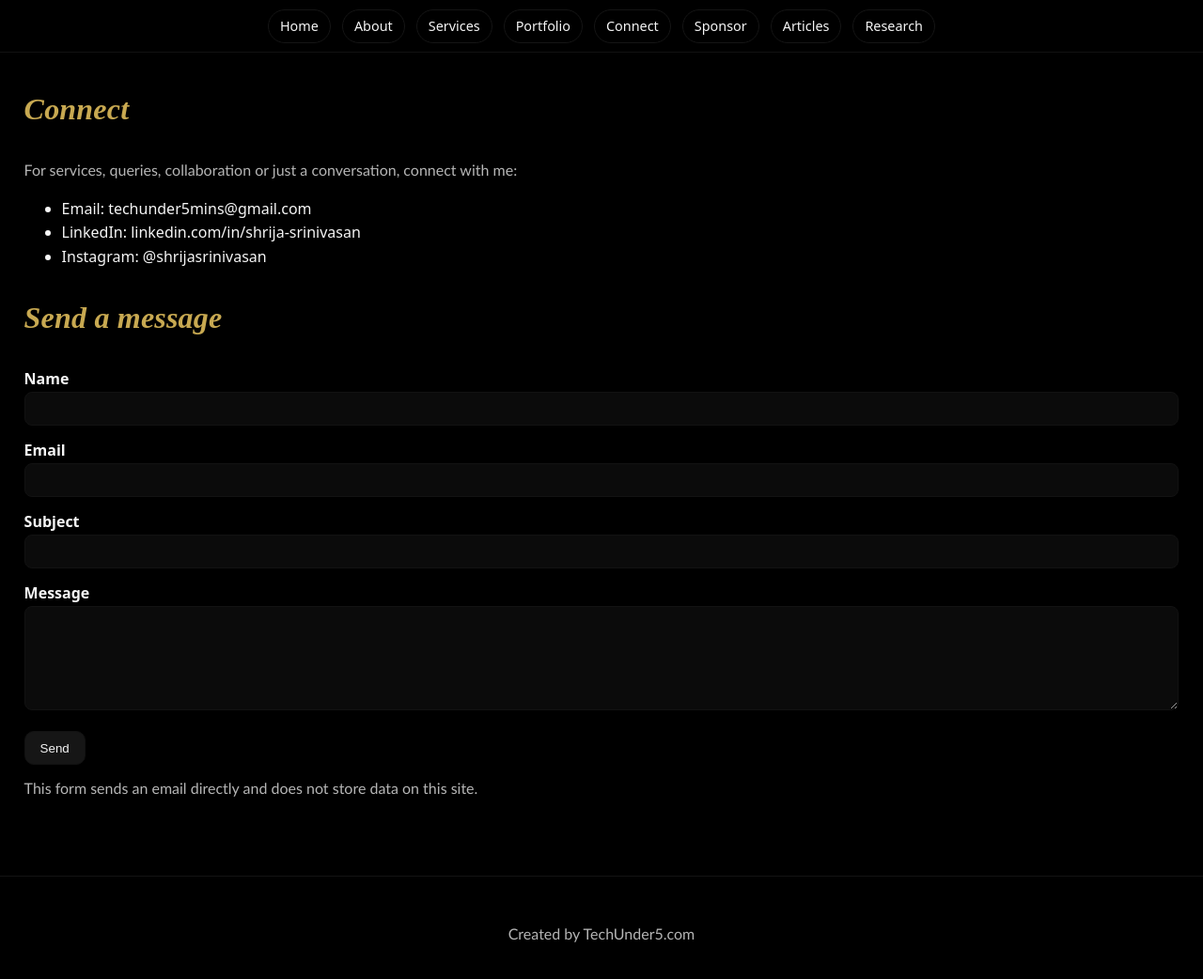
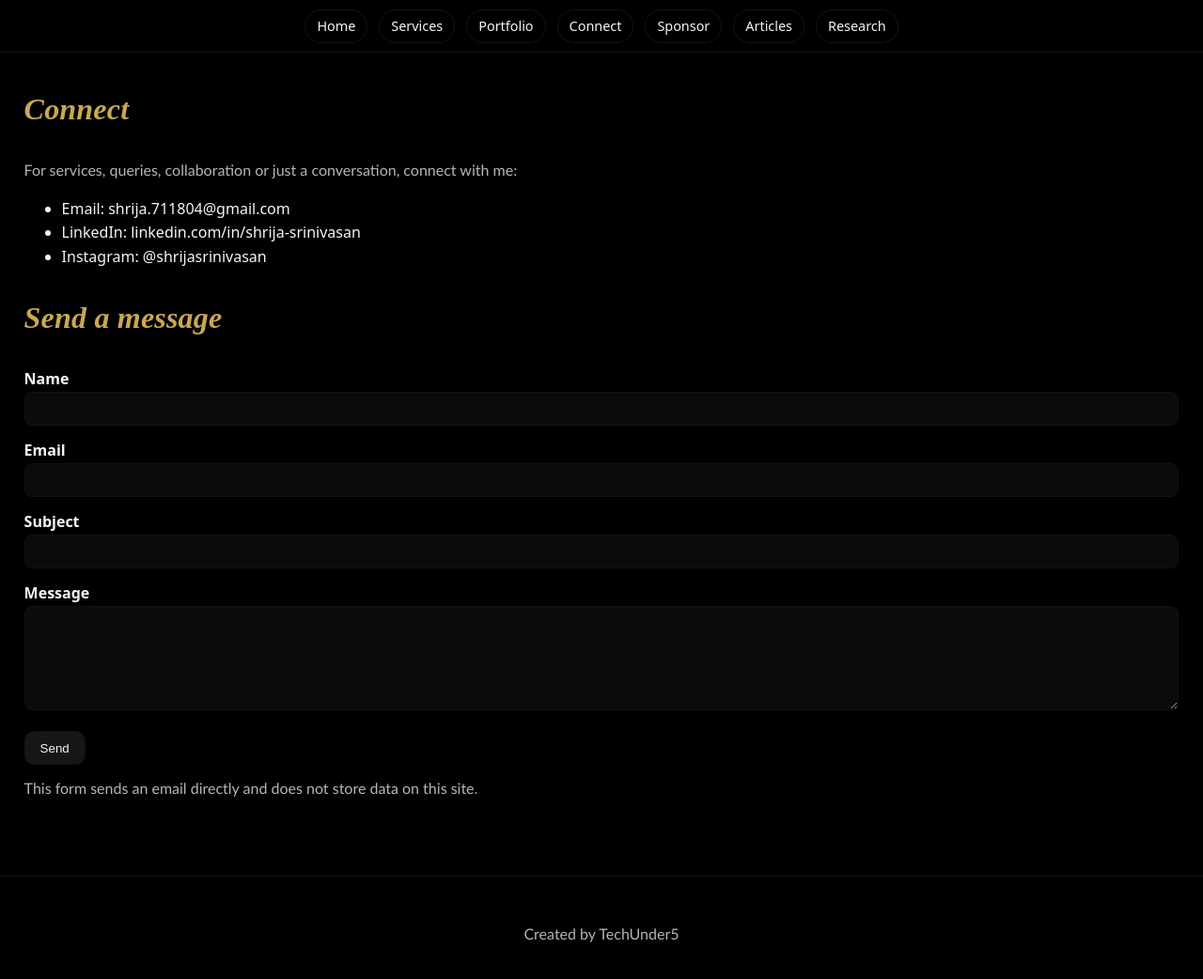
Before and after one commit to techunderfive/Bharatnatyam-Srs, a Jekyll site: the page built from connect/index.html, in a window 1280 px wide and 1055 px high. Shown: the top 1042 px of the window at 94% size. Built offline with Jekyll 4.4.1, drawn with Linux system fonts in a browser that asks for light colours; some web fonts are replaced.

Commit message:
Changes to the Email and About Section

```diff
--- a/_layouts/default.html
+++ b/_layouts/default.html
@@ -15,7 +15,6 @@
     <nav class="scroll-nav" aria-label="Site">
       <div class="container">
         <a href="{{ '/' | relative_url }}">Home</a>
-        <a href="{{ '/#about' | relative_url }}">About</a>
         <a href="{{ '/#services' | relative_url }}">Services</a>
         <a href="{{ '/portfolio/' | relative_url }}">Portfolio</a>
         <a href="{{ '/connect/' | relative_url }}">Connect</a>
@@ -26,7 +25,7 @@
     </nav>
     <main id="content">{{ content }}</main>
     <footer class="site-footer">
-      <p>Created by TechUnder5.com</p>
+      <p>Created by TechUnder5</p>
     </footer>
     <script>
       (function() {
--- a/connect/index.html
+++ b/connect/index.html
@@ -9,13 +9,13 @@ title: Connect — Shrija
     <p class="muted">For services, queries, collaboration or just a conversation, connect with me:</p>
 
     <ul>
-      <li>Email: <a href="mailto:techunder5mins@gmail.com">techunder5mins@gmail.com</a></li>
+              <li>Email: <a href="mailto:shrija.711804@gmail.com">shrija.711804@gmail.com</a></li>
       <li>LinkedIn: <a href="http://www.linkedin.com/in/shrija-srinivasan" target="_blank" rel="noopener">linkedin.com/in/shrija-srinivasan</a></li>
       <li>Instagram: <a href="https://instagram.com/shrijasrinivasan" target="_blank" rel="noopener">@shrijasrinivasan</a></li>
     </ul>
 
     <h1>Send a message</h1>
-    <form action="https://formsubmit.co/techunder5mins@gmail.com" method="POST" class="form">
+          <form action="https://formsubmit.co/shrija.711804@gmail.com" method="POST" class="form">
       <input type="hidden" name="_subject" value="New message from ShrijaSrs website" />
       <input type="hidden" name="_template" value="table" />
       <input type="hidden" name="_captcha" value="false" />
--- a/services/performance-arts/index.html
+++ b/services/performance-arts/index.html
@@ -21,7 +21,7 @@ title: Performance Arts — Bharatanatyam
     <hr style="border:0; border-top:1px solid #121212; margin: 2rem 0;" />
 
     <h2>Application Form</h2>
-    <form action="https://formsubmit.co/techunder5mins@gmail.com" method="POST" class="form">
+          <form action="https://formsubmit.co/shrija.711804@gmail.com" method="POST" class="form">
       <input type="hidden" name="_subject" value="Bharatanatyam Application — Website" />
       <input type="hidden" name="_template" value="table" />
       <input type="hidden" name="_captcha" value="false" />
```
